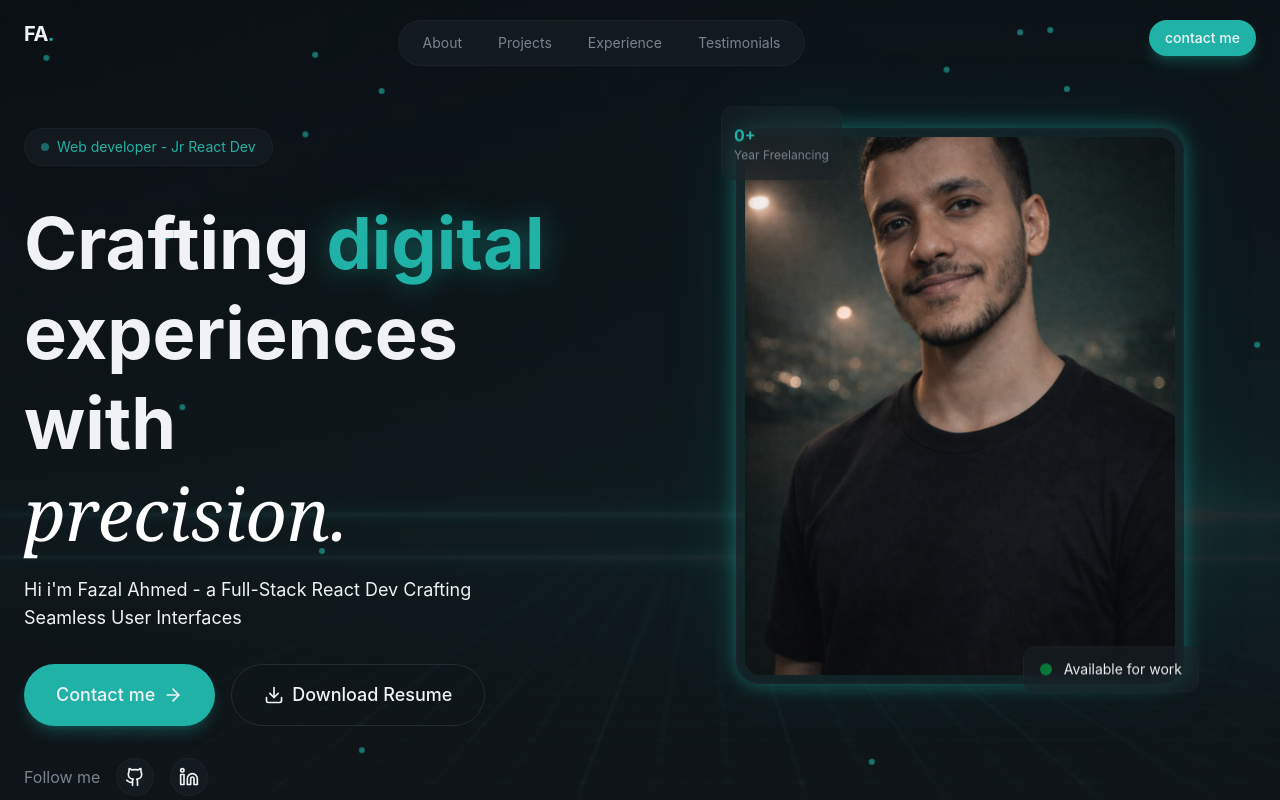
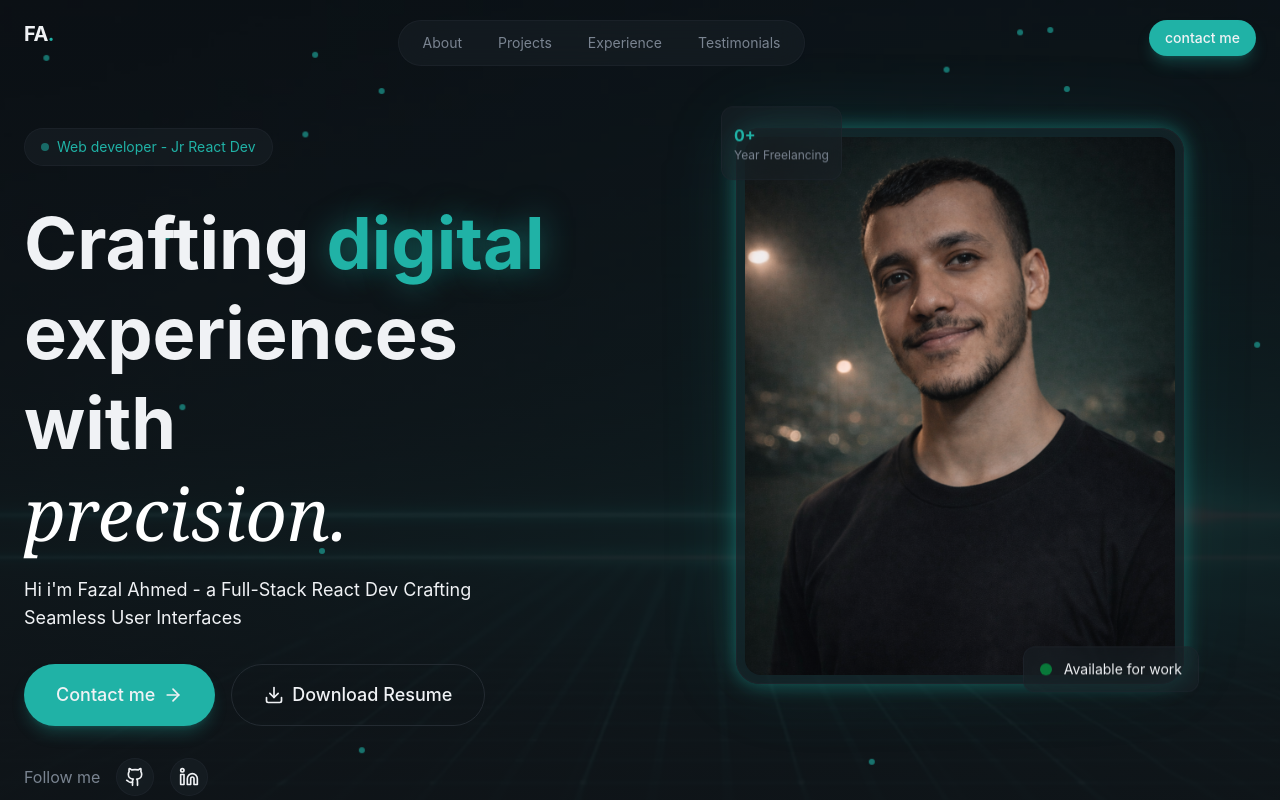
Before and after one commit to fazalahmed07/fazal-portforlio, a React (Vite) app: page / in a window 1280 px wide. Shown: the top 800 px of the page. Built offline with nearby package versions, Linux system fonts and the light colour scheme.

Commit message:
img resize

```diff
--- a/src/sections/Hero.jsx
+++ b/src/sections/Hero.jsx
@@ -100,7 +100,7 @@ export const Hero=() => {
                     <div className='relative max-w-md mx-auto'>
                         <div className='absolute inset-0 rounded-3xl bg-linear-to-br from-primary/30 to-primary/10 blur-2xl animate-pulse '/>
                         <div className='realtive glass rounded-3xl p-2 glow-border'>
-                            <img src='/profile 2.png' alt='Fazal Ahmed ' className='w-full aspect-[4/5] object-cover rounded-2xl'
+                            <img src='/profile 2.png' alt='Fazal Ahmed ' style={{ objectPosition: 'center top' }} className='w-full aspect-[4/5] object-cover rounded-2xl'
                             />
                             {/*floating badge */}
                             <div className='absolute -bottom-4 -right-4 glass rounded-xl px-4 py-3 animate-float '>
```
